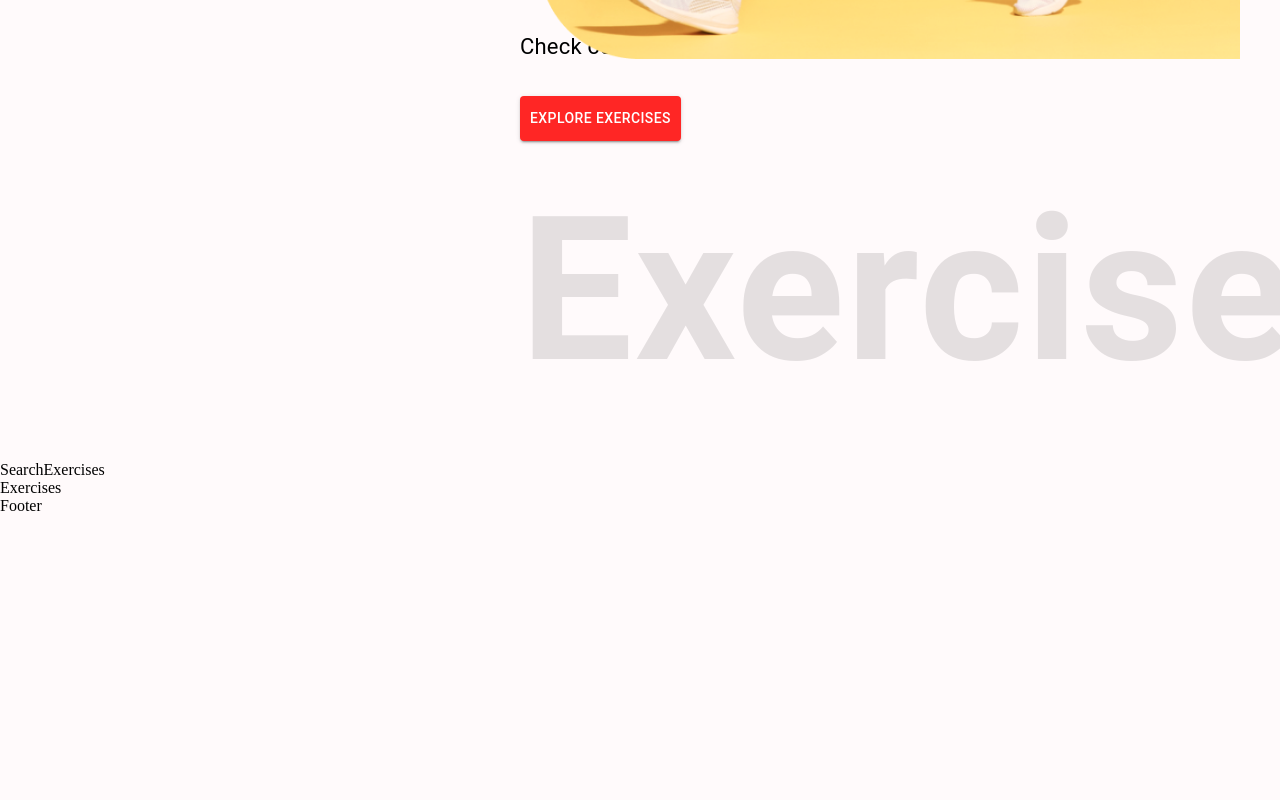
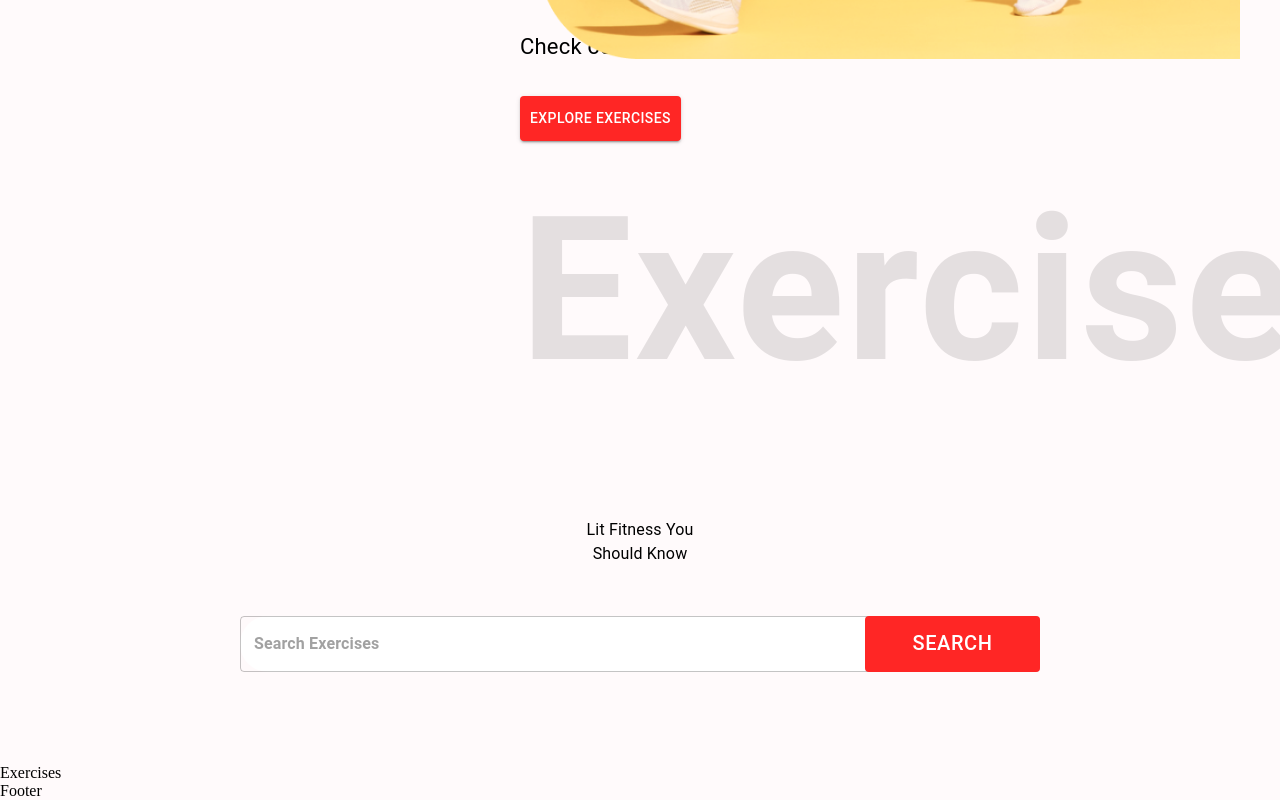
Before and after one commit to bwmccauley/gymzoo, a React (Create React App) app: page / in a window 1280 px wide. Shown: the part 511-1311 px from the top of the page. Before the commit the page ends 1026 px from the top, so only its background shows below. Built offline with nearby package versions, Linux system fonts and the light colour scheme.

Commit message:
added the search bar

```diff
--- a/src/components/SearchExercises.js
+++ b/src/components/SearchExercises.js
@@ -1,8 +1,53 @@
-import React from 'react'
+import React, { useEffect, useState } from 'react';
+import { Box, Button, Stack, TextField, Typography } from '@mui/material';
 
 const SearchExercises = () => {
+    const [Search, setSearch] = useState('')
+
+    const handleSearch = async () => {
+        if(Search) {
+            /* const exerciseData = await fetchData(); */
+        }
+    }
+
   return (
-    <div>SearchExercises</div>
+    <Stack alignItems="center" mt="37px" justifyContent="center" p="20px">
+        <Typography fontweight={700} sx={{ fontsize: {lg: '44px', xs: '30px'}}}
+        mb="50px" textAlign="center">
+            Lit Fitness You <br /> Should Know
+        </Typography>
+        <Box position="relative" mb="72px">
+            <TextField
+            sx={{
+                input: { fontWeight: '700', border: 'none', borderRadius: '4px'},
+                width: { lg: '800px', xs: '350px'},
+                backgroundColor: '#fff',
+                borderRadius: '40px'
+            }}
+                height="76px"
+                value={Search}
+                onChange={(e) => setSearch(e.target.value.toLowerCase())}
+                placeholder="Search Exercises"
+                type="text"
+            />
+            <Button className="search-btn"
+                sx={{
+                    bgcolor: '#FF2625',
+                    color: '#fff',
+                    texTransform: 'none',
+                    width: { lg: '175px', xs: '80px'},
+                    fontSize: { lg: '20px', xs: '14px'},
+                    height: '56px',
+                    position: "absolute",
+                    right: '0'
+                }}
+                onCLick={handleSearch}
+            >
+            Search
+            </Button>
+        </Box>
+
+    </Stack>
   )
 }
 
```
Also changed, not shown: src/utils/fetchData.js (added).
